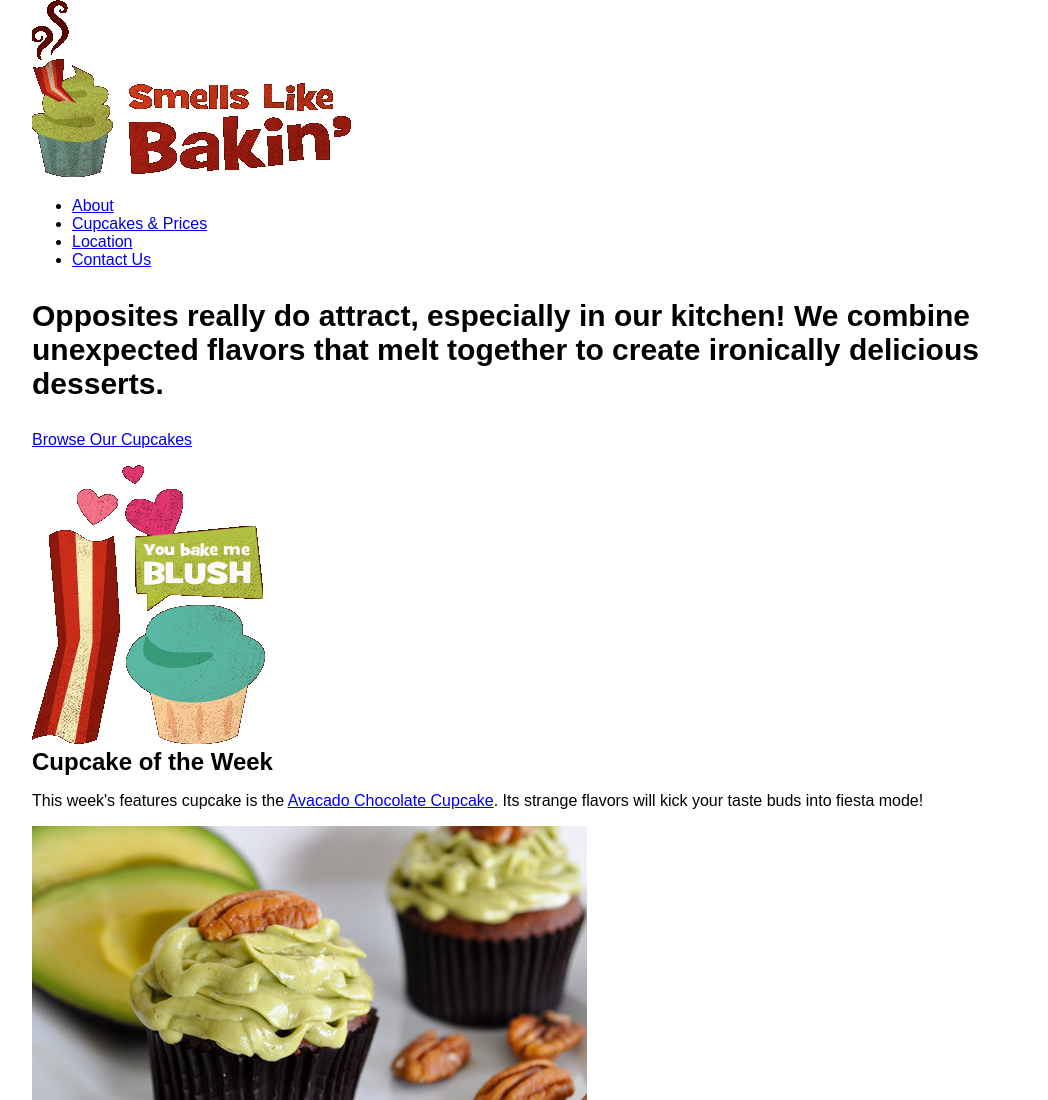
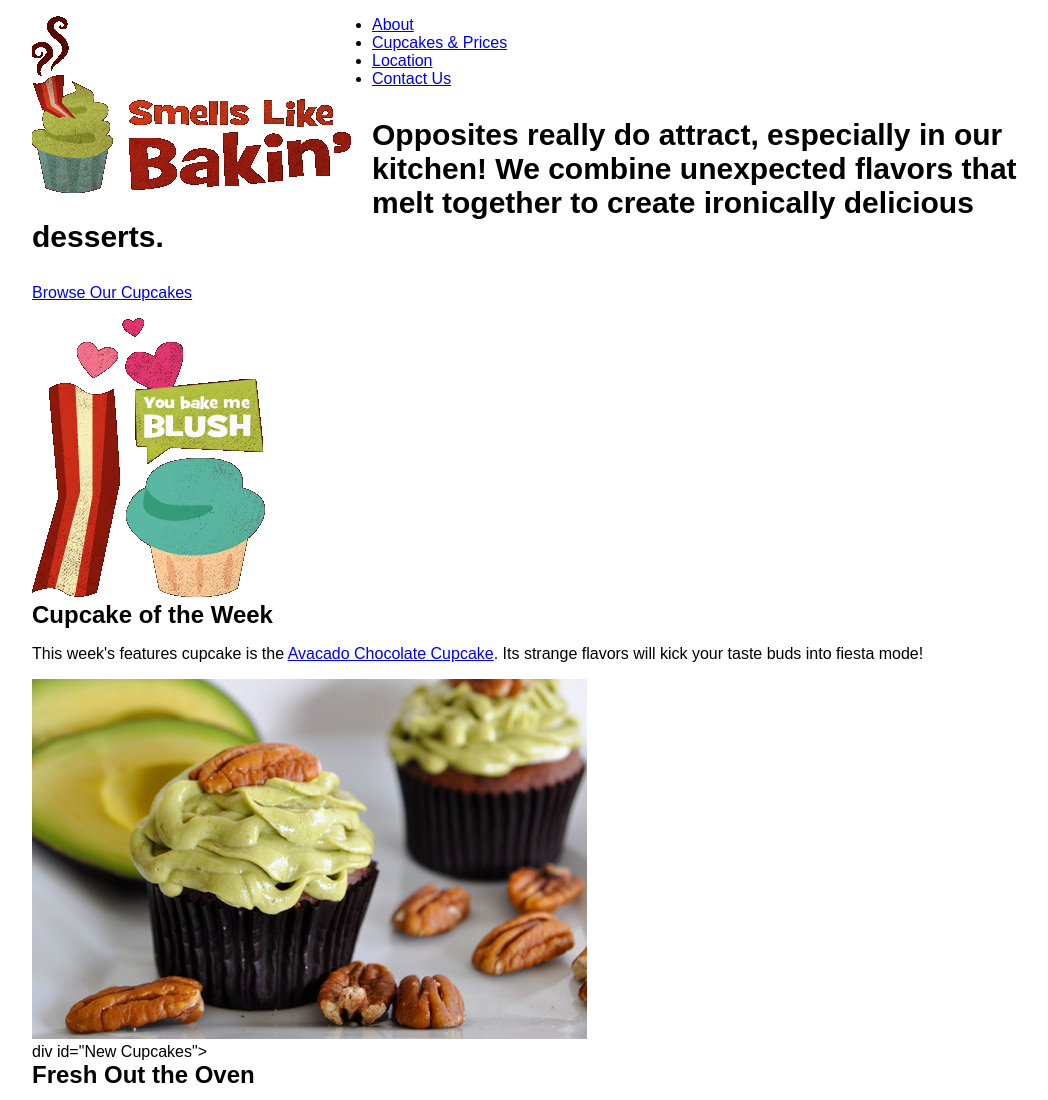
Before and after one commit to katiedunn14/simplewebsite, a plain HTML site: page index.html in a window 1280 px wide. Shown: the top 1100 px of the page, without its empty margins (108-1156 px from the left). Drawn offline with Linux system fonts and the light colour scheme.

Commit message:
added div

```diff
--- a/index.html
+++ b/index.html
@@ -8,7 +8,9 @@
 </head>
 <body>
 	<div class="container clearfix">
+		<div class="grid_4">
 			<img src="img/logo.gif" alt="Smells Like Bakin">
+		</div>
 			<ul class="nav">
 				<li><a href="#">About</a></li>
 				<li><a href="#">Cupcakes &amp; Prices</a></li>
```
